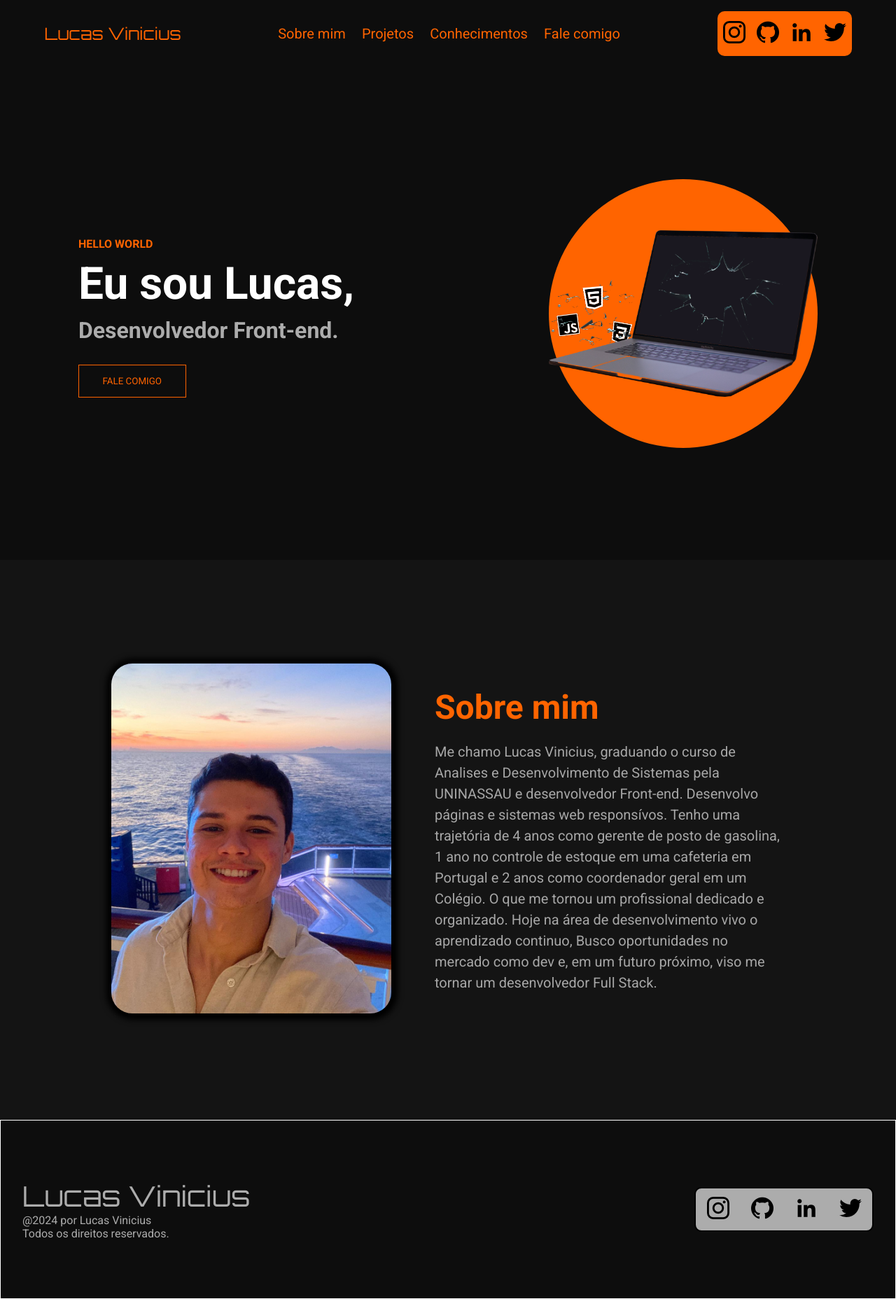
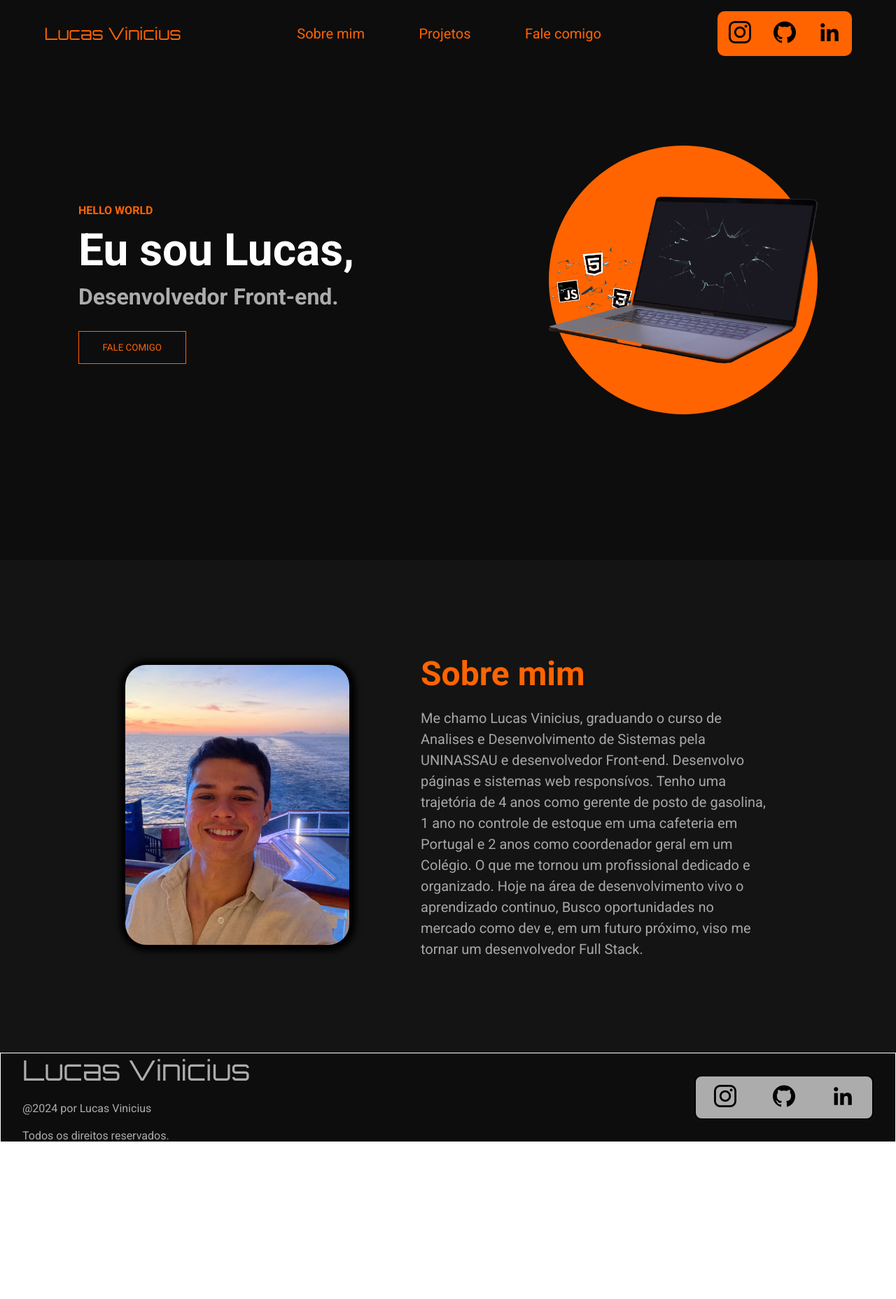
Before and after one commit to Lucasvpldeveloper/Meu-Portiflio, a React (Vite) app: page / in a window 1280 px wide. Shown: the whole page at 70% size. After the commit the page ends 1632 px from the top, so only its background shows below. Built offline with nearby package versions, Linux system fonts and the light colour scheme.

Commit message:
ultimos ajustes

```diff
--- a/src/components/Footer.jsx/footer.jsx
+++ b/src/components/Footer.jsx/footer.jsx
@@ -1,26 +1,24 @@
 import instagram from "../../assets/iconeInstagram.png"
 import github from "../../assets/github.png"
 import link from "../../assets/linkedin.png"
-import twitter from "../../assets/twitter.png"
-import F from "../Footer.jsx/footer.module.scss"
+import S from "../Footer.jsx/footer.module.scss"
 
 
 export default function Footer(){
     return(
         <>
-        <footer className={F.boxFinal}>
-            <section className={F.boxCelular}>
-                <section className={F.boxDocumentos}>
+        <footer className={S.boxFooter}>
+            <section className={S.boxCelular}>
+                <section className={S.boxDocumentos}>
                     <h4>Lucas Vinicius</h4>
                     <p>@2024 por Lucas Vinicius</p>
                     <p>Todos os direitos reservados.</p>
                 </section>
-                <section className={F.boxIcones}>
+                <section className={S.boxIcones}>
                     <ul>
                         <li> <a href="#"> <img src={instagram} alt="Imagem logo instagram" /> </a> </li>
                         <li> <a href="#"> <img src={github}alt="Imagem logo github" /> </a> </li>
                         <li> <a href="#"> <img src={link} alt="Imagem logo linkedin" /> </a> </li>
-                        <li> <a href="#"> <img src={twitter} alt="Imagem logo do twitter" /> </a> </li>
                     </ul>
                 </section>
             </section>
--- a/src/components/Footer.jsx/footer.module.scss
+++ b/src/components/Footer.jsx/footer.module.scss
@@ -1,10 +1,10 @@
 @import url('https://fonts.googleapis.com/css2?family=Orbitron:wght@400..900&display=swap');
 
 
-.boxFinal{
+.boxFooter{
     border: 1px solid white;
     background-color: #0D0D0D;
-    height: 20vw;
+    height: 10vw;
     display: flex;
     align-items: center;
     justify-content: center;
@@ -22,6 +22,7 @@
             }
             p{
                 color: #ACACAC;
+                margin-top: 20px;
             }
         }
         .boxIcones{
--- a/src/components/Header.jsx/header.jsx
+++ b/src/components/Header.jsx/header.jsx
@@ -1,7 +1,6 @@
 import instagram from "../../assets/iconeInstagram.png"
 import github from "../../assets/github.png"
 import linkedin from "../../assets/linkedin.png"
-import twitter from "../../assets/twitter.png"
 import S from "../../components/Header.jsx/header.module.scss"
 
 export default function Header(){
@@ -10,23 +9,19 @@ export default function Header(){
         <section className={S.boxHeader} >
             <h1 className={S.boxTitulo} >Lucas Vinicius</h1>
             <section className={S.boxMenu} >
-                <a href="#">Sobre mim</a>
-                <a href="#">Projetos</a>
-                <a href="#">Conhecimentos</a>
-                <a href="#">Fale comigo</a>
+                <a href="#about" title="Sobre mim">Sobre mim</a>
+                <a href="https://github.com/Lucasvpldeveloper?tab=repositories" target="blank">Projetos</a>
+                <a href="https://wa.me/message/QGDJ52S6MKG6K1" target="blank">Fale comigo</a>
             </section>
             <section className={S.boxImagem} >
-                <a href="#">
+                <a href="https://www.instagram.com/lucasvpl?igsh=NmQzNDI2cnZ1OG90&utm_source=qr" target="blank">
                     <img src={instagram} alt="Logo instagram" />
                 </a>
-                <a href="#">
+                <a href="https://github.com/lucasvpldeveloper" target="blank">
                     <img src={github} alt="Logo do github" />
                 </a>
-                <a href="#">
+                <a href="https://www.linkedin.com/in/lucas-vpl-5b65aa31a/" target="blank">
                     <img src={linkedin} alt="Logo do linkedin" />
-                </a>
-                <a href="#">
-                    <img src={twitter} alt="Logo do twitter" />
                 </a>
             </section>
         </section>
--- a/src/components/Header.jsx/header.module.scss
+++ b/src/components/Header.jsx/header.module.scss
@@ -2,6 +2,8 @@
 
 
 .boxHeader{
+    position: fixed;
+    width: 100%;
     .boxTitulo{
         font-family: "Orbitron", sans-serif;
         font-weight: lighter;
--- a/src/components/Main.jsx/main.jsx
+++ b/src/components/Main.jsx/main.jsx
@@ -1,4 +1,4 @@
-import M from "../Main.jsx/main.module.scss"
+import S from "../Main.jsx/main.module.scss"
 import notebook from "../../assets/notebook.png"
 import vidro from "../../assets/vidro.png"
 import lucas from "../../assets/lucas.jpg"
@@ -6,28 +6,30 @@ import lucas from "../../assets/lucas.jpg"
 export default function Main(){
     return(
         <>
-        <main className={M.boxMain} >
-            <section className={M.boxPrincipal} >
-                <section className={M.boxIntroducao} >
+        <main className={S.boxMain} >
+            <section className={S.boxPrincipal} >
+                <section className={S.boxIntroducao} >
                     <p>HELLO WORLD</p>
                     <h1>Eu sou Lucas,</h1>
                     <h2>Desenvolvedor Front-end.</h2>
-                    <button>FALE COMIGO</button>
+                    <a href="https://wa.me/message/QGDJ52S6MKG6K1" target="blank"><button>FALE COMIGO</button></a>
                 </section>
-                <section className={M.boxBola}>
-                    <div className={M.boxIMG} >
-                        <img className={M.boxVidro} src={vidro} alt="" />
+                <section className={S.boxBola}>
+                    <div className={S.boxIMG} >
+                        <img className={S.boxVidro} src={vidro} alt="" />
                         <img src={notebook} alt="Imagem de um macbook" />
                     </div>
                 </section>
             </section>
-            <section className={M.boxSecundaria}>
-                <section className={M.boxInterna} >
-                    <section className={M.boxLucas} >
+            <section className={S.boxSecundaria}>
+                <section className={S.boxInterna} >
+                    <section className={S.boxLucas} >
                     <img src={lucas} alt="imagem lucas" />
                     </section>
-                    <section className={M.boxDescricao} >
-                        <h3>Sobre mim</h3>
+                    <section className={S.boxDescricao} >
+                        <div id="about" className={S.container} >
+                            <h3>Sobre mim</h3>
+                        </div>
                         <p>Me chamo Lucas Vinicius, graduando o curso de Analises e Desenvolvimento de Sistemas pela UNINASSAU e desenvolvedor Front-end. Desenvolvo páginas e sistemas web responsívos. Tenho uma trajetória de 4 anos como gerente de posto de gasolina, 1 ano no controle de estoque em uma cafeteria em Portugal e 2 anos como coordenador geral em um Colégio. O que me tornou um profissional dedicado e organizado. Hoje na área de desenvolvimento vivo o aprendizado continuo, Busco oportunidades no mercado como dev e, em um futuro próximo, viso me tornar um desenvolvedor Full Stack.  </p>
                     </section>
                 </section>
--- a/src/components/Main.jsx/main.module.scss
+++ b/src/components/Main.jsx/main.module.scss
@@ -1,11 +1,13 @@
 
-
+html{
+    scroll-behavior: smooth;
+}
 
 .boxMain{
     height: 188vh;
     background-color: #0D0D0D;
     .boxPrincipal{
-        height: 88vh;
+        height: 100vh;
         display: flex;
         align-items: center;
         justify-content: space-around;
@@ -37,6 +39,7 @@
                 padding: 15px;
                 border: 1px solid #FF6400;
                 background-color: #0D0D0D;
+                cursor: pointer;
             }
         }
         .boxBola{
@@ -65,7 +68,7 @@
         }
     }
     .boxSecundaria{
-        height: 100vh;
+        height: 88vh;
         background-color: #141414;
         display: flex;
         align-items: center;
@@ -75,9 +78,10 @@
             display: flex;
             align-items: center;
             justify-content: space-around;
+
             .boxLucas{
                 img{
-                    width: 400px;
+                    width: 25vw;
                     border-radius: 30px;
                     box-shadow: 1px 1px 8px 8px rgb(0, 0, 0);
                 }
```
